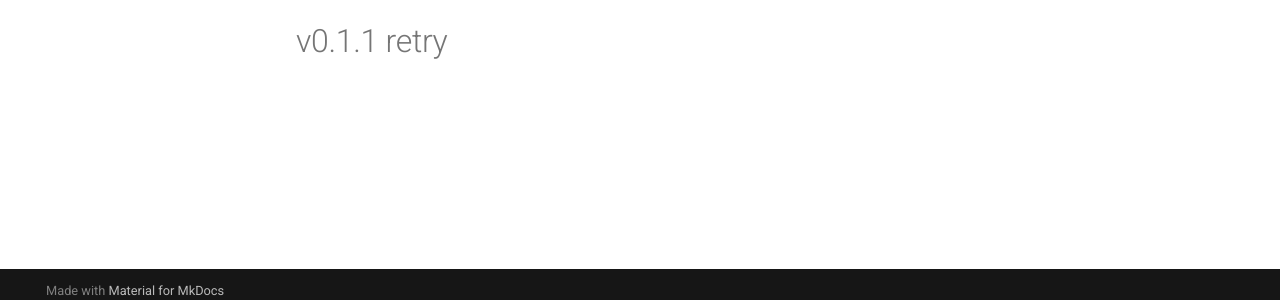
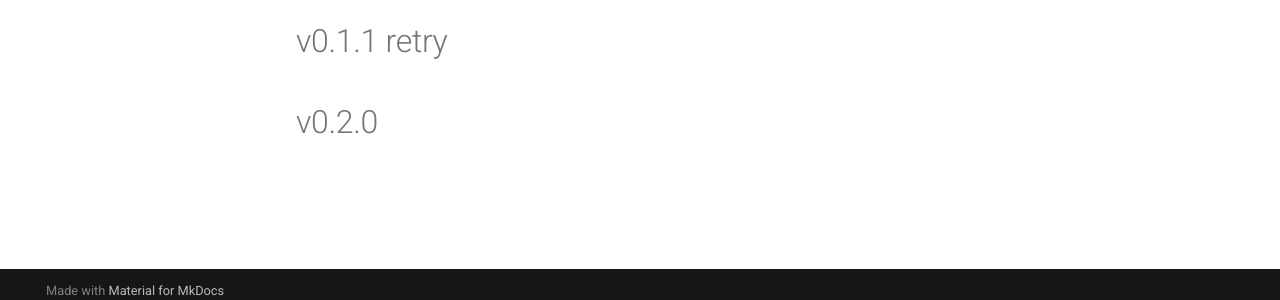
Before and after one commit to joshuajerome/cutip-blocks, an MkDocs documentation site: the page built from docs/patch-notes.md, in a window 1280 px wide. Shown: the part 587-887 px from the top of the page. Built offline with MkDocs 1.6.1 and Material for MkDocs 9.7.7, drawn with Linux system fonts in a browser that asks for light colours; comment, search, counter and statistics services are not loaded.

Commit message:
release: v0.2.0 trigger

```diff
--- a/docs/patch-notes.md
+++ b/docs/patch-notes.md
@@ -11,3 +11,4 @@
 - Structured logging with `[BlockName]` prefix on all block executions
 # v0.1.1
 # v0.1.1 retry
+# v0.2.0
```
